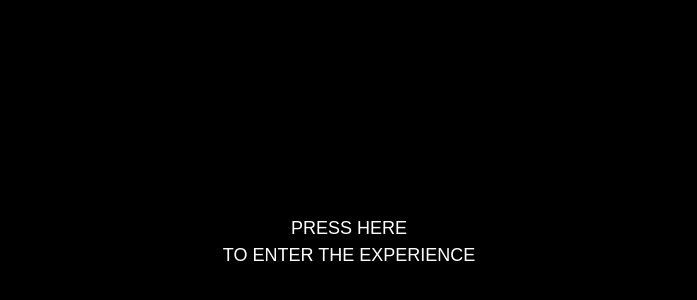
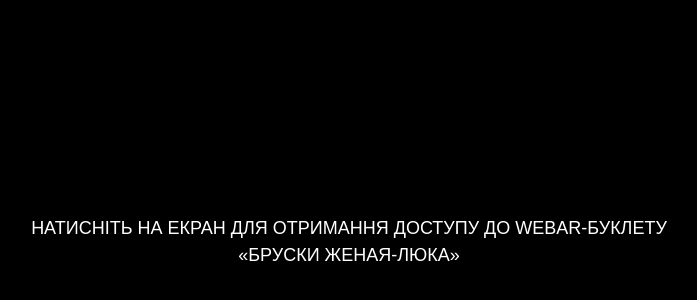
Before and after one commit to andrey8xd/WebAR-Example, a plain HTML site: page index.html in a window 1280 px wide. Shown: the part 158-458 px from the top of the page, without its empty margins (291-988 px from the left). Drawn offline with nearby package versions, Linux system fonts and the light colour scheme.

Commit message:
Changed by GitHub

```diff
--- a/index.html
+++ b/index.html
@@ -27,9 +27,9 @@
                 text-transform: uppercase; font-family: Arial, Helvetica, sans-serif; font-weight: 400; line-height: 1.5em; font-size: large; white-space: nowrap;
                 user-select: none; pointer-events: none;
             ">
-            Press here
+            Натисніть на екран для отримання доступу до WebAR-буклету
             <br>
-            to enter the experience
+            «Бруски Женая-Люка»
         </div>
     </div>
 
```
